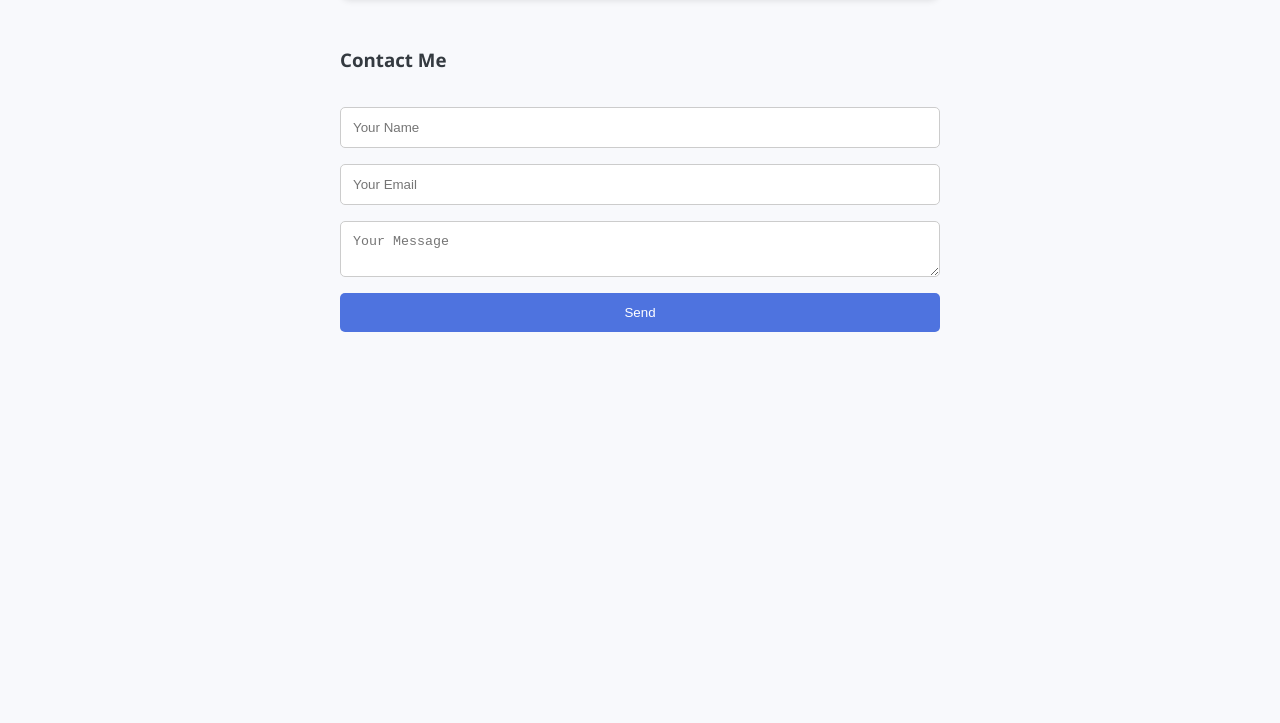
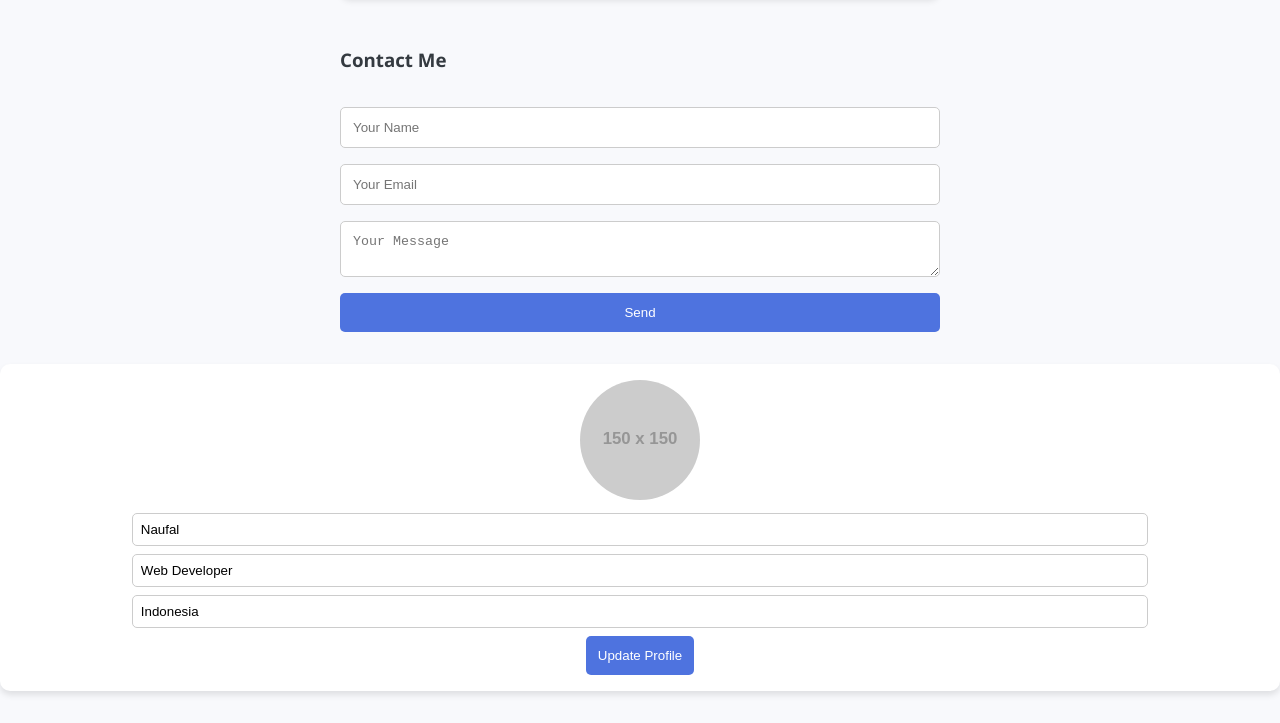
Before and after one commit to Revou-Coding-Camp/codingcamp-11-aug-25-naufalnap03, a plain HTML site: page index.html in a window 1280 px wide. Shown: the part 443-1166 px from the top of the page. Before the commit the page ends 807 px from the top, so only its background shows below. Drawn offline with Linux system fonts and the light colour scheme; files that its build step writes are made by us from their sources; placeholder pictures from the web are drawn by us; files whose address does not match are found by name.

Commit message:
create index

```diff
--- a/css/style.css
+++ b/css/style.css
@@ -69,3 +69,11 @@ button:hover {
     padding: 1rem;
   }
 }
+.profile-card input {
+  display: block;
+  margin: 0.5rem auto;
+  padding: 0.5rem;
+  width: 80%;
+  border-radius: 5px;
+  border: 1px solid #ccc;
+}
--- a/index.html
+++ b/index.html
@@ -31,3 +31,10 @@
   <script src="script.js"></script>
 </body>
 </html>
+<section class="profile-card">
+  <img src="https://via.placeholder.com/150" alt="Profile Photo" />
+  <input type="text" id="profileName" value="Naufal" />
+  <input type="text" id="profileRole" value="Web Developer" />
+  <input type="text" id="profileLocation" value="Indonesia" />
+  <button onclick="updateProfile()">Update Profile</button>
+</section>
--- a/js/script.js
+++ b/js/script.js
@@ -17,3 +17,10 @@ document.getElementById("contactForm").addEventListener("submit", function (e) {
 
   alert("Message sent successfully!");
 });
+function updateProfile() {
+  const name = document.getElementById("profileName").value;
+  const role = document.getElementById("profileRole").value;
+  const location = document.getElementById("profileLocation").value;
+
+  alert(`Profile updated:\nName: ${name}\nRole: ${role}\nLocation: ${location}`);
+}
```
